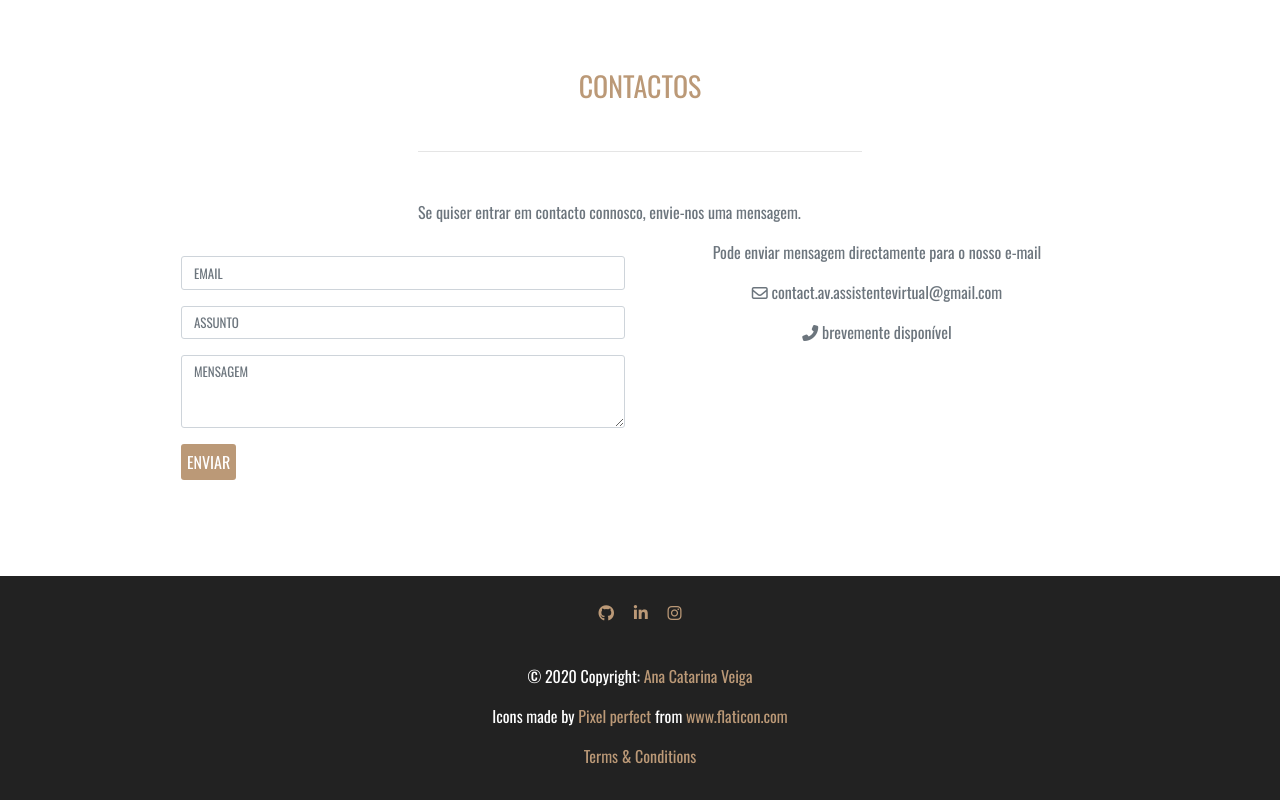
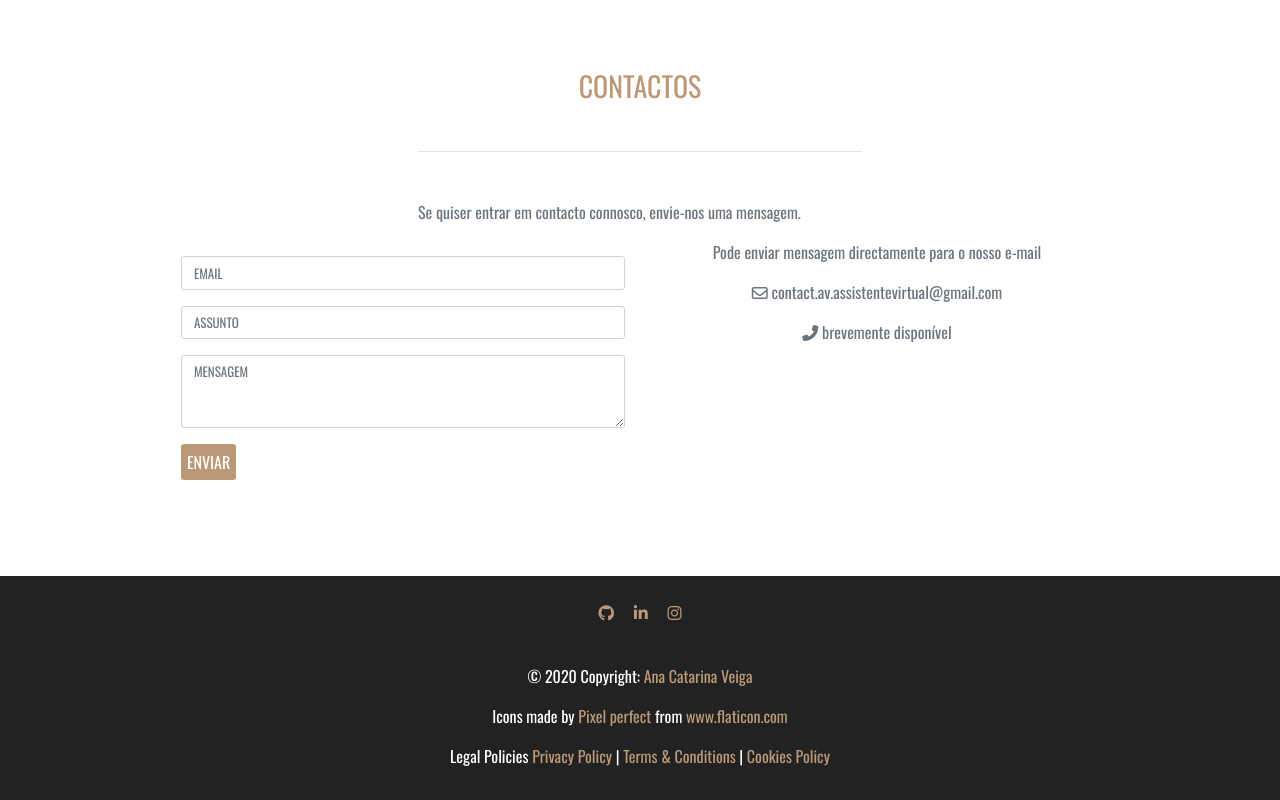
Before and after one commit to CatVeiga/av.assistentevirtual, a plain HTML site: page index.html in a window 1280 px wide. Shown: the part 4749-5549 px from the top of the page. Drawn offline with nearby package versions, Linux system fonts and the light colour scheme.

Commit message:
update the legal policies

```diff
--- a/index.html
+++ b/index.html
@@ -399,7 +399,7 @@
                 Icons made by <a href="https://www.flaticon.com/authors/pixel-perfect" title="Pixel perfect">Pixel perfect</a> from <a href="https://www.flaticon.com/" title="Flaticon">www.flaticon.com</a>
             </p>
             <p class="font-small text-center text-white">
-                <a href="https://www.privacypolicies.com/terms/view/aecab925fe27895364ea18511cc878bb" target="_blank">Terms & Conditions</a>
+                Legal Policies <a href="https://www.privacypolicies.com/privacy/view/99febb221ef3af078c40464865d3eb6e" target="_blank">Privacy Policy</a> | <a href="https://www.privacypolicies.com/terms/view/4ea176c158f753e153cc065fc88a8c2e" target="_blank">Terms & Conditions</a> | <a href="https://www.privacypolicies.com/agreement/view/c46fc4734da49c77802476ed4aab6f9d" target="_blank">Cookies Policy</a>
             </p>
         </div>
     </footer>
```
